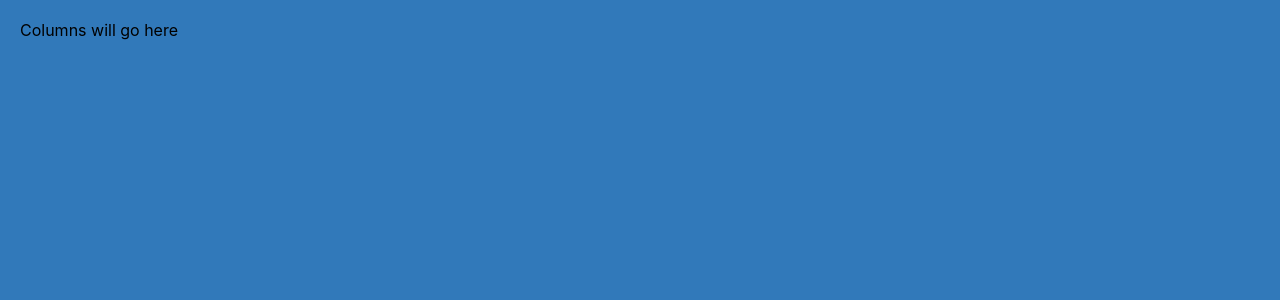
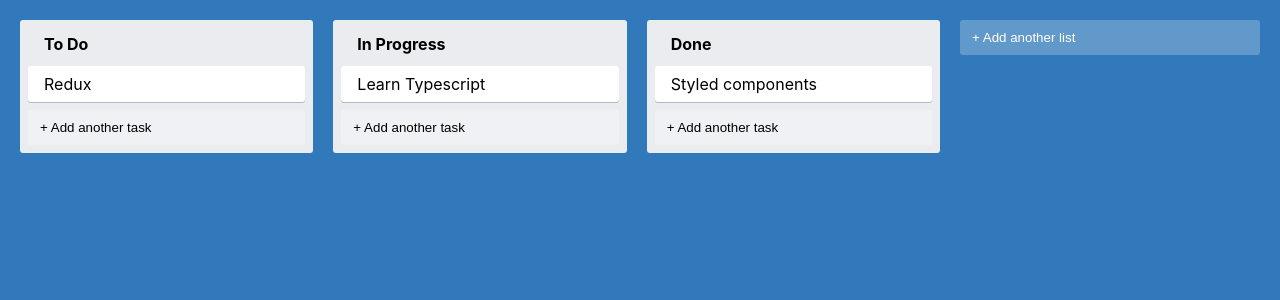
Before and after one commit to buzu84/react-drag-drop-kanban, a React (Create React App) app: page / in a window 1280 px wide. Shown: the top 300 px of the page. Built offline with nearby package versions, Linux system fonts and the light colour scheme.

Commit message:
Rendering all the parts added so far.

```diff
--- a/src/App.tsx
+++ b/src/App.tsx
@@ -1,11 +1,22 @@
 import React, { FC } from 'react';
 import { AppContainer } from "./styles"
-
+import { AddNewItem } from "./AddNewItem"
+import { Column } from "./Column"
+import { Card } from "./Card"
 
 export const App: FC = ({ children }) => {
   return (
     <AppContainer>
-    Columns will go here
+      <Column text="To Do">
+        <Card text="Redux" />
+      </Column>
+      <Column text="In Progress">
+        <Card text="Learn Typescript" />
+      </Column>
+      <Column text="Done">
+        <Card text="Styled components" />
+      </Column>
+      <AddNewItem toggleButtonText="+ Add another list" onAdd={console.log} />
     </AppContainer>
     )
   }
--- a/src/Column.tsx
+++ b/src/Column.tsx
@@ -1,6 +1,6 @@
 import { FC } from "react"
 import { ColumnContainer, ColumnTitle } from "./styles"
-// import { AddNewItem } from "./AddNewItem"
+import { AddNewItem } from "./AddNewItem"
 
 type ColumnProps = {
   text: string
@@ -12,6 +12,11 @@ export const Column: FC<ColumnProps> = ({ text, children }) => {
     <ColumnContainer>
       <ColumnTitle>{text}</ColumnTitle>
       {children}
+      <AddNewItem
+        toggleButtonText="+ Add another task"
+        onAdd={console.log}
+        dark
+      />
     </ColumnContainer>
   )
 }
```
